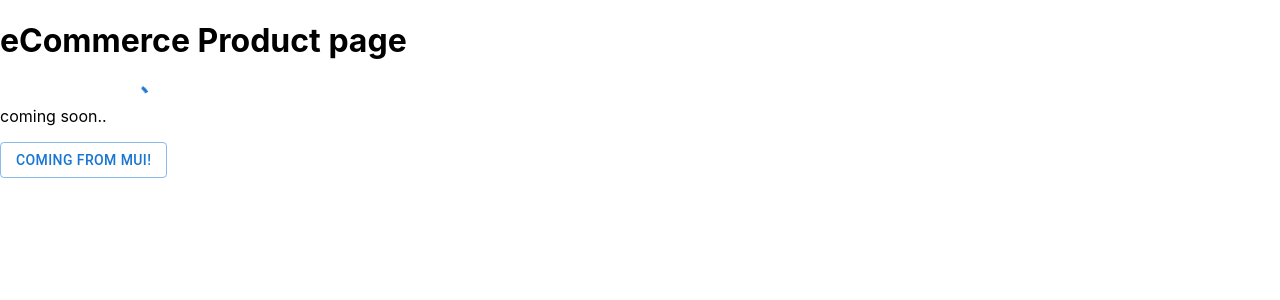
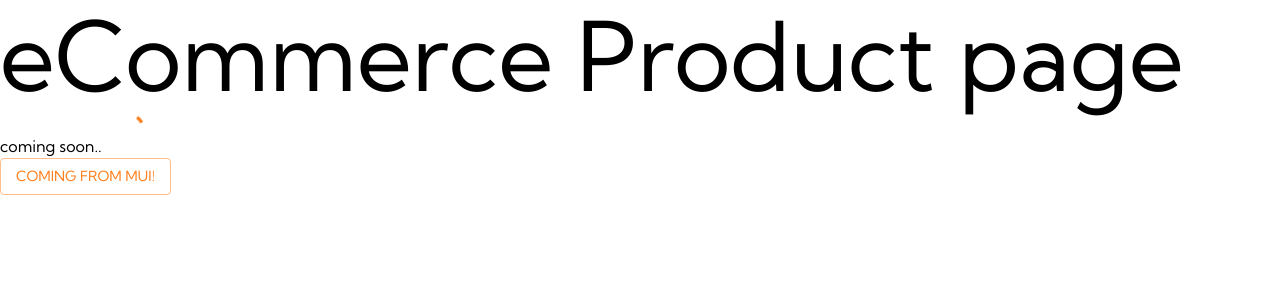
Before and after one commit to beloveddie/ecommerce-product-page, a Next.js app: page / in a window 1280 px wide. Shown: the top 300 px of the page. Built offline with nearby package versions, Linux system fonts and the light colour scheme.

Commit message:
Setup Custom theme using MUI

```diff
--- a/pages/_app.js
+++ b/pages/_app.js
@@ -1,7 +1,12 @@
-import '../styles/globals.css'
+import "../styles/globals.css";
+import { CustomTheme } from "../theme/ThemeProvider";
 
 function MyApp({ Component, pageProps }) {
-  return <Component {...pageProps} />
+  return (
+    <CustomTheme>
+      <Component {...pageProps} />
+    </CustomTheme>
+  );
 }
 
-export default MyApp
+export default MyApp;
--- a/pages/index.js
+++ b/pages/index.js
@@ -1,13 +1,14 @@
 import { CircularProgress } from "@mui/material";
+import Typography from "@mui/material/Typography";
 import Button from "@mui/material/Button";
 
 export default function Home() {
   return (
     <>
-      <h1>eCommerce Product page</h1>
-      <p>
+      <Typography variant="h1">eCommerce Product page</Typography>
+      <Typography variant="body1">
         coming soon.. <CircularProgress />
-      </p>
+      </Typography>
       <Button variant="outlined">Coming from MUI!</Button>
     </>
   );
--- a/styles/globals.css
+++ b/styles/globals.css
@@ -1,9 +1,10 @@
+@import url("https://fonts.googleapis.com/css2?family=Kumbh+Sans:wght@400;700&display=swap");
+
 html,
 body {
   padding: 0;
   margin: 0;
-  font-family: -apple-system, BlinkMacSystemFont, Segoe UI, Roboto, Oxygen,
-    Ubuntu, Cantarell, Fira Sans, Droid Sans, Helvetica Neue, sans-serif;
+  font-family: "Kumbh Sans", sans-serif;
 }
 
 a {
--- /dev/null
+++ b/theme/ThemeProvider.js
@@ -0,0 +1,6 @@
+import { ThemeProvider } from "@mui/material/styles";
+import { theme } from ".";
+
+export const CustomTheme = ({ children }) => {
+  return <ThemeProvider theme={theme}>{children}</ThemeProvider>;
+};
--- /dev/null
+++ b/theme/index.js
@@ -0,0 +1,22 @@
+import { createTheme } from "@mui/material/styles";
+
+export const theme = createTheme({
+  palette: {
+    primary: {
+      main: "#ff7d1a",
+      pale: "#ffede0",
+    },
+    neutral: {
+      veryDarkBlue: "#1d2025",
+      darkGrayishBlue: "#68707d",
+      grayishBlue: "#b6bcc8",
+      lightGrayishBlue: "#f7f8fd",
+      white: "#ffffff",
+      black: "#000000",
+      opaqueBlack: "#000000bf",
+    },
+  },
+  typography: {
+    fontFamily: ["Kumbh Sans", "sans-serif"].join(","),
+  },
+});
```
